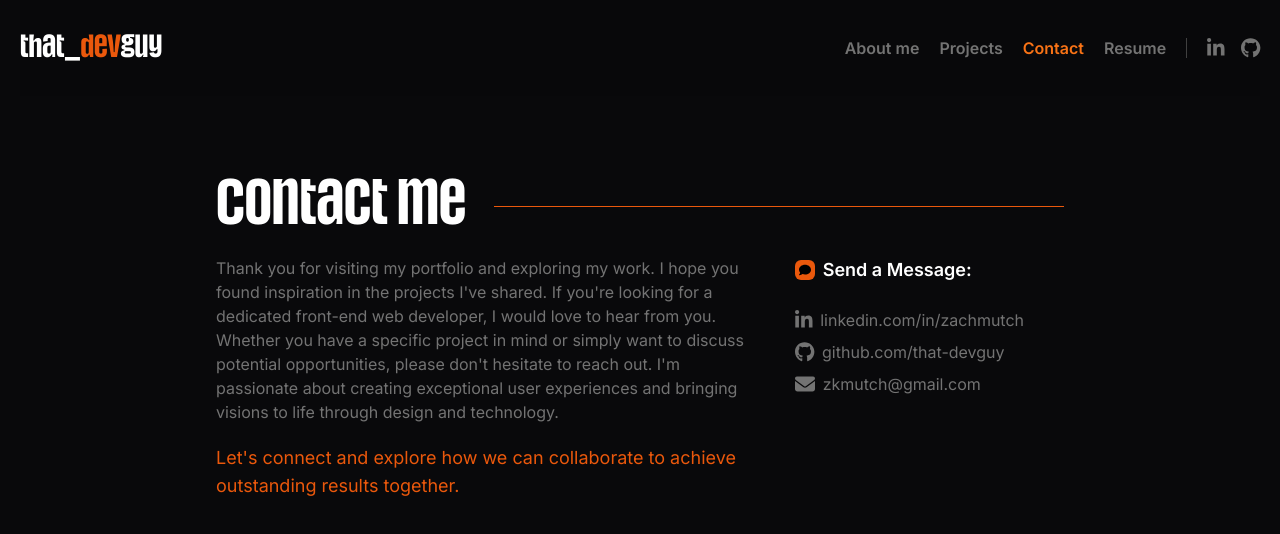
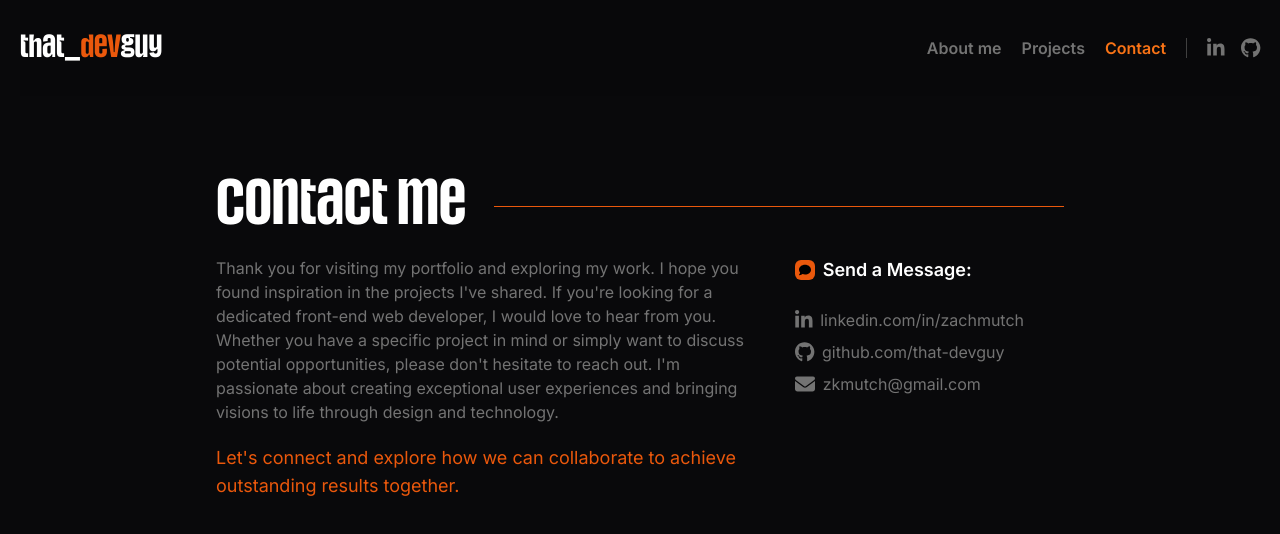
Before and after one commit to that-devguy/react-portfolio, a Next.js app: page /contact in a window 1280 px wide. Shown: the top 534 px of the page. Built offline with nearby package versions, Linux system fonts and the light colour scheme.

Commit message:
removed outdated resume

```diff
--- a/src/app/components/Navbar.js
+++ b/src/app/components/Navbar.js
@@ -127,14 +127,6 @@ export default function Navbar() {
         >
           Contact
         </Link>
-        <a
-          href="/zachmutch-resume.pdf"
-          target="_blank"
-          rel="noopener noreferrer"
-          className="cursor-pointer h-5 flex items-center hover:text-neutral-200 transition-color duration-200 delay-100"
-        >
-          Resume
-        </a>
       </div>
 
       {/* Default Menu */}
@@ -172,14 +164,6 @@ export default function Navbar() {
         >
           Contact
         </Link>
-        <a
-          href="/zachmutch-resume.pdf"
-          target="_blank"
-          rel="noopener noreferrer"
-          className="cursor-pointer h-5 flex items-center hover:text-neutral-200 transition-color duration-200 delay-100"
-        >
-          Resume
-        </a>
       </div>
       <div className="flex items-center gap-3">
         <Socials />
```
Also changed, not shown: 1 other file (tests, documents, lock files or other folders).
